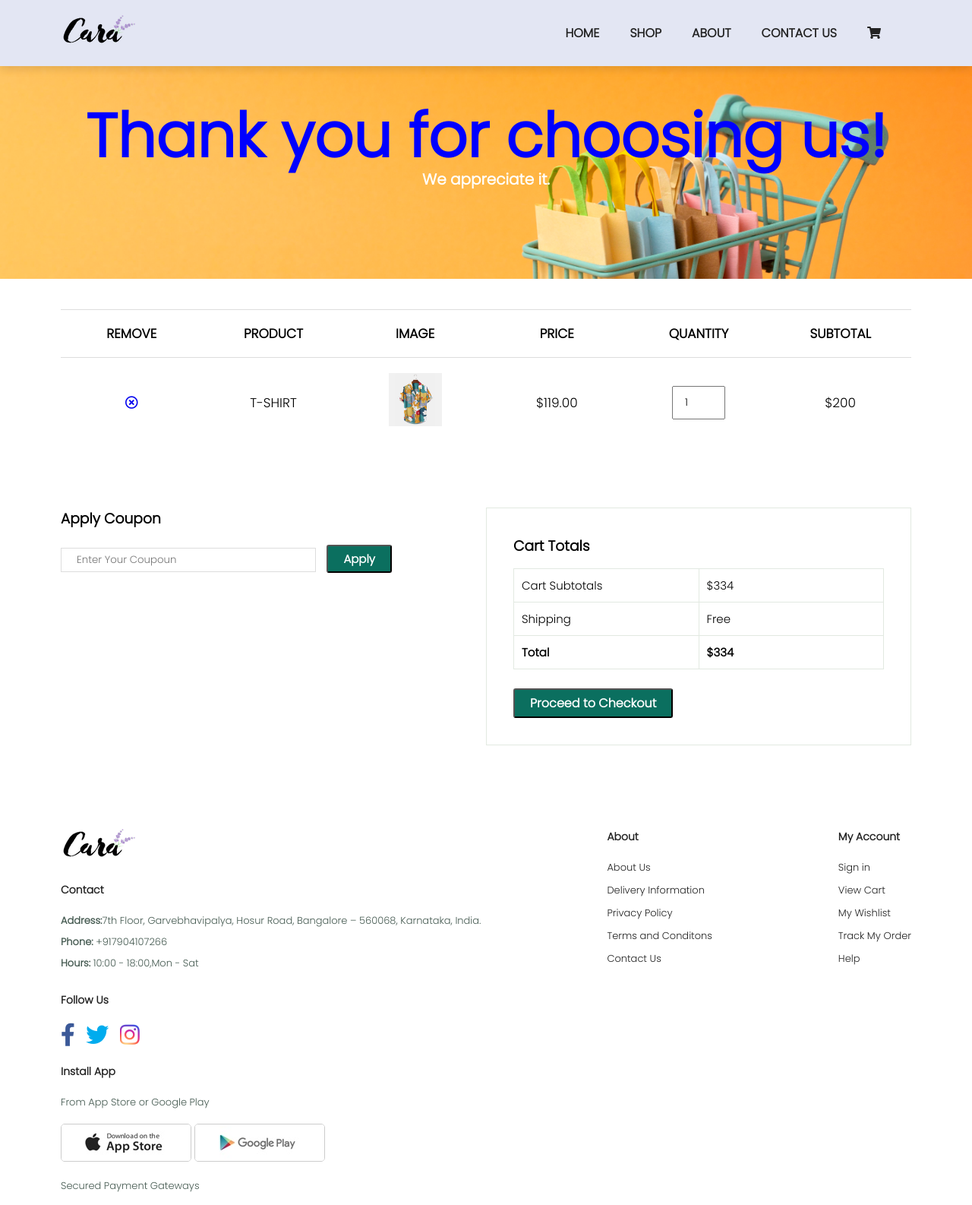
After one commit to GunalanD95/django-ecommerce, a Django app: page /cart/ in a window 1280 px wide. The commit adds this page. Shown: the top 1586 px of the page at 76% size. Run offline with Django 4.2, Linux system fonts and the light colour scheme; some libraries are stand-ins or nearby versions.

Commit message:
cart template completed

```diff
--- /dev/null
+++ b/esite/static/css/cart.css
@@ -0,0 +1,167 @@
+#contactheader{
+    background-image: url("/static/img/banner/cart.jpg");
+    height: 35vh;
+    width: 100%;
+    background-size: cover;
+    background-position: 20% 30%;
+    padding: 0 80px;
+    text-align: center;
+}
+
+#contactheader h2{
+    padding-top: 65px;
+    color: blue;
+    font-size: 80px;
+    font-weight: bolder;
+    text-align: center;
+
+}
+
+#contactheader p{
+    color: #ffff;
+    font-size: 20px;
+    font-weight: bolder;
+    text-align: center;
+}
+
+#cart table{
+    width:100%;
+    border-collapse: collapse;
+    table-layout: fixed;
+    white-space: nowrap;
+}
+
+
+#cart table img{
+    width: 70px;
+}
+
+#cart table td:nth-child(1){
+    width: 100px;
+    text-align: center;
+}
+
+#cart table td:nth-child(2){
+    width: 150px;
+    text-align: center;
+}
+#cart table td:nth-child(3){
+    width: 250px;
+    text-align: center;
+}
+
+#cart table td:nth-child(4),
+#cart table td:nth-child(5),
+#cart table td:nth-child(6){
+    width: 150px;
+    text-align: center;
+}
+
+
+#cart table td:nth-child(5) input{
+    width: 70px;
+    padding: 10px 5px 10px 15px;
+}
+
+#cart table thead{
+    /* background-color: #f2f2f2; */
+    border: 1px solid #ddd;
+    border-left: none;
+    border-right: none;
+    text-transform: uppercase;
+
+}
+
+#cart table thead tr th{
+    font-weight: 700;
+    font-size: 17px;
+    padding: 18px 0;
+}
+
+#cart table tbody tr td{
+    padding-top: 20px;
+}
+
+#cart table tbody td{
+    font-size: 17px;
+}
+
+
+#cart-add #couponcode button{
+    border-radius: 3px;
+    padding: 5px 20px;
+    font-weight: bolder;
+    font-size: 15px;
+    font-weight: bolder;
+    color: #fff;
+    background-color: #0B6F5F;
+    margin-top: 5px;
+}
+
+#cart-add #couponcode button:hover{
+    cursor: pointer;
+}
+
+#cart-add{
+    display: flex;
+    justify-content: space-between;
+    margin-top: 20px;
+    flex-wrap: wrap;
+}
+
+#couponcode{
+    width: 50%;
+    margin-bottom: 10px;
+}
+
+
+#couponcode h3{
+    padding-bottom: 15px;
+
+}
+
+#couponcode input{
+    width:60%;
+    padding: 5px 20px;
+    margin-right: 10px;
+    border: 1px solid #ddd;
+}
+
+#subtotal{
+    width: 50%;
+    margin-bottom: 30px;
+    border: 1px solid #e2e9e1;
+    padding: 35px;
+}
+
+#subtotal table{
+    border-collapse: collapse;
+    width: 100%;
+    margin-bottom: 20px;
+}
+
+#subtotal table td{
+    width:50%;
+    border: 1px solid #e2e9e1;
+    padding: 10px;
+    font-size:15px;
+}
+
+#subtotal h3{
+    padding-bottom: 15px;
+}
+
+
+#subtotal button{
+    border-radius: 3px;
+    padding: 5px 20px;
+    font-size: 16px;
+    color: #fff;
+    background-color: #0B6F5F;
+    margin-top: 5px;
+    font-weight: 700;
+}
+
+#subtotal button:hover{
+    cursor: pointer;
+}
--- a/esite/templates/esite/base.html
+++ b/esite/templates/esite/base.html
@@ -21,7 +21,7 @@
                     <li><a class="active" href="{% url 'shop' %}">SHOP</a></li>
                     <li><a class="active" href="{% url 'about' %}">ABOUT</a></li>
                     <li><a class="active" href="{% url 'contact' %}">CONTACT US</a></li>
-                    <li><a class="active" href="cart.html"><i class="fas fa-shopping-cart"></i></a></li>
+                    <li><a class="active" href="{% url 'cart' %}"><i class="fas fa-shopping-cart"></i></a></li>
                 </ul>
             </nav>
         </div>
--- /dev/null
+++ b/esite/templates/esite/cart.html
@@ -0,0 +1,85 @@
+{% extends "esite/base.html" %}
+{% load static %}
+
+{% block extrahead %}
+<link rel="stylesheet" type="text/css" href="{% static 'css/cart.css' %}">
+{% endblock %}
+
+{% block content %}
+<section id="contactheader" class="section-p1">
+    <h2>Thank you for choosing us! </h2>
+    <p> We appreciate it.</p>
+</section>
+
+
+<section id="cart" class="section-p1 cart">
+    <table width="100%">
+        <thead>
+            <tr>
+                <th>Remove</th>
+                <th>Product</th>
+                <th>Image</th>
+                <th>Price</th>
+                <th>Quantity</th>
+                <th>Subtotal</th>
+            </tr>
+        </thead>
+        <tbody>
+            <tr>
+                <td><a href="#"><i class="far fa-times-circle"></i></a></td>
+
+                <td>
+                    T-SHIRT
+                </td>
+
+                <td>
+                    <img src="{% static '/img/products/f1.jpg' %}" alt="">
+                </td>
+
+                <td>$119.00</td>
+
+                <td><input type="number" value="1" name="quantity" id=""></td>
+
+                <td>$200</td>
+
+
+            </tr>
+        </tbody>
+    </table>
+</section>
+
+
+<section id="cart-add" class="section-p1">
+    <div id="couponcode">
+        <h3>Apply Coupon</h3>
+        <div>
+            <input  type="text" name="" id="" placeholder="Enter Your Coupoun">
+            <button class="addcartBtn">Apply</button>
+        </div>
+    </div>
+
+    <div id="subtotal">
+        <h3>Cart Totals</h3>
+        <table>
+            <tr>
+                <td>Cart Subtotals</td>
+                <td>$334</td>
+            </tr>
+            <tr>
+                <td>Shipping</td>
+                <td>Free</td>
+            </tr>
+            <tr>
+                <td><strong>Total</strong></td>
+                <td><strong>$334</strong></td>
+            </tr>
+        </table>
+        <button>Proceed to Checkout</button>
+    </div>
+</section>
+
+{% endblock %}
+
+<script src="index.js"></script>
+</body>
+</html>
--- a/esite/urls.py
+++ b/esite/urls.py
@@ -8,5 +8,6 @@ urlpatterns = [
     path('product/',views.product,name='product'),
     path('about/',views.about,name='about'),
     path('contact/',views.contact,name='contact'),
+    path('cart/',views.cart,name='cart'),
     path('accounts/', include('allauth.urls')),
 ]
--- a/esite/views.py
+++ b/esite/views.py
@@ -17,3 +17,6 @@ def about(request):
 
 def contact(request):
     return render(request, 'esite/contact.html')
+
+def cart(request):
+    return render(request, 'esite/cart.html')
```
Also changed, not shown: esite/static/img/banner/cart.jpg (added).
